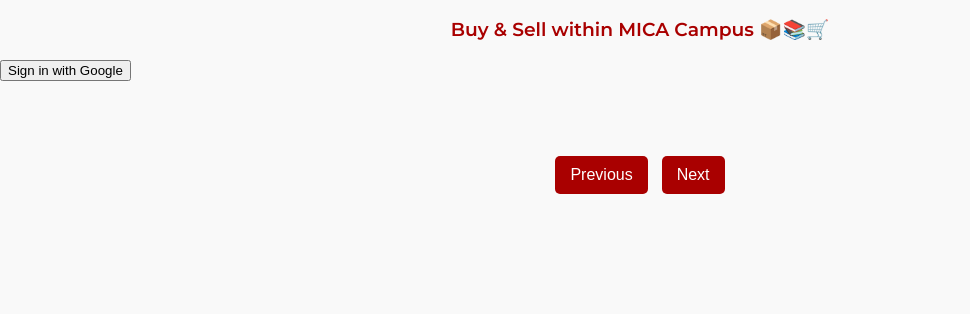
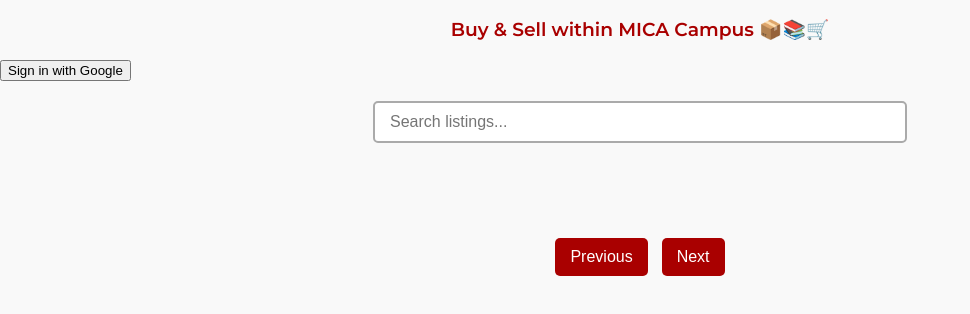
Before and after one commit to shivasuseendranathan/WCAB, a website with bundled scripts: page public/index.html in a window 1280 px wide. Shown: the part 62-376 px from the top of the page, without its empty margins (0-970 px from the left). Built offline with nearby package versions, Linux system fonts and the light colour scheme; no server answers.

Commit message:
🔍 Added search bar with live filtering

```diff
--- a/public/index.html
+++ b/public/index.html
@@ -23,6 +23,11 @@
     <button id="login-btn" onclick="signIn()">Sign in with Google</button>
     <span id="user-name" style="display:none;"></span>
     <button id="logout-btn" onclick="signOut()" style="display:none;">Logout</button>
+  </div>
+
+  <!-- Search Bar -->
+  <div id="search-container" class="center">
+    <input type="text" id="search-input" placeholder="Search listings..." oninput="handleSearch()">
   </div>
 
   <!-- Upload Form -->
--- a/public/style.css
+++ b/public/style.css
@@ -150,3 +150,24 @@
     color: #777;
     margin-top: 40px;
 }
+/* 🔍 Search Bar Styling */
+#search-container {
+    margin: 20px auto;
+    text-align: center;
+}
+
+#search-input {
+    width: 80%;
+    max-width: 500px;
+    padding: 10px 15px;
+    font-size: 16px;
+    border: 2px solid #aaa;
+    border-radius: 5px;
+    outline: none;
+    transition: 0.3s;
+}
+
+#search-input:focus {
+    border-color: #a90000;
+    box-shadow: 0 0 5px rgba(169, 0, 0, 0.5);
+}
```
